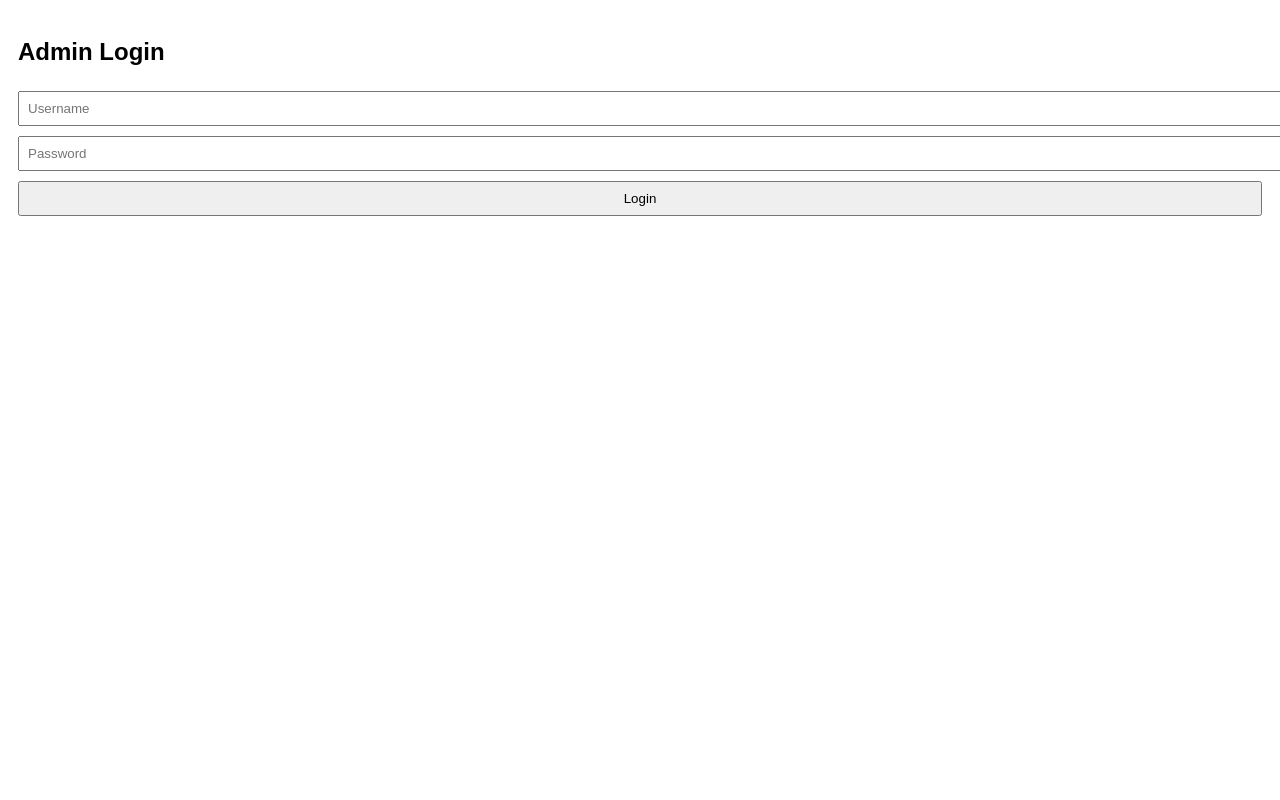
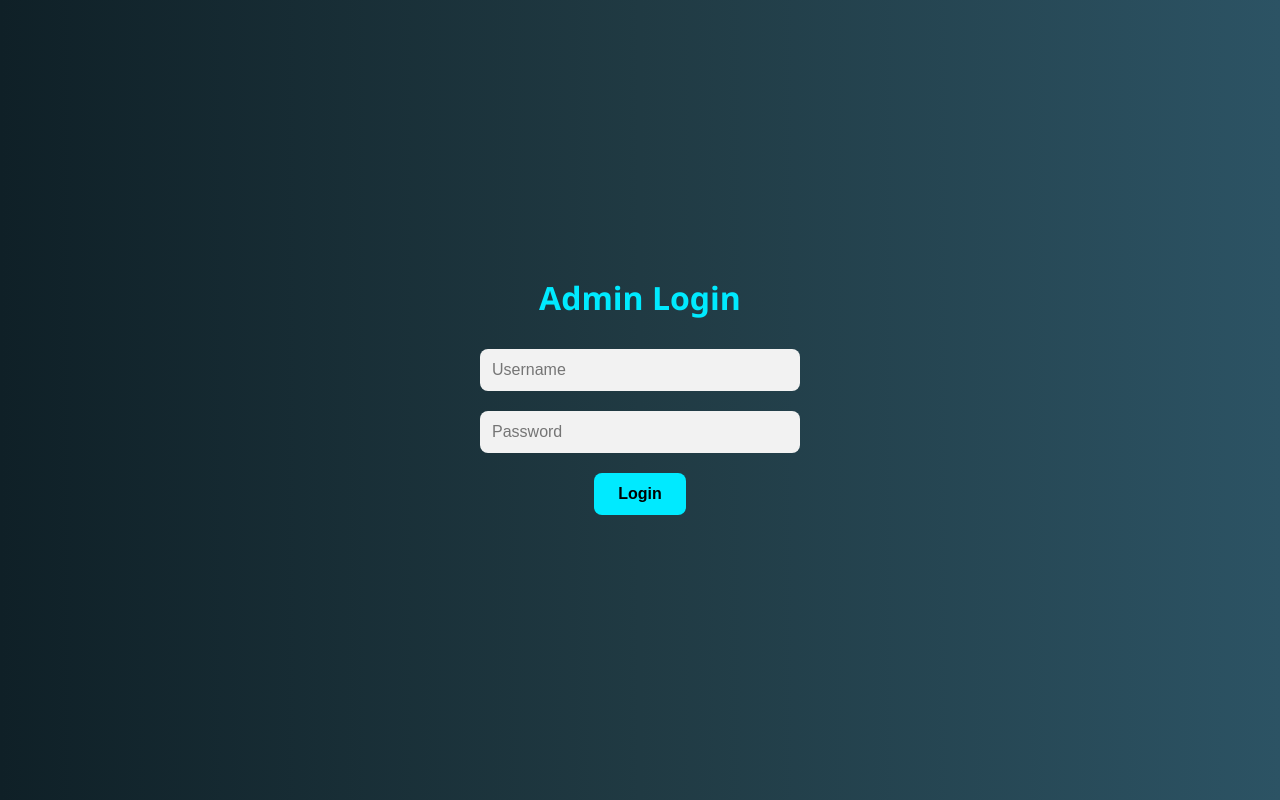
Before and after one commit to gouravdhdb/DG_Service, a plain HTML site: page login.html in a window 1280 px wide. Drawn offline with Linux system fonts and the light colour scheme.

Commit message:
Update style.css

```diff
--- a/style.css
+++ b/style.css
@@ -1,18 +1,82 @@
+/* General Reset */
+* {
+  margin: 0;
+  padding: 0;
+  box-sizing: border-box;
+}
+
+/* Body styling */
 body {
-  font-family: Arial;
-  padding: 10px;
+  font-family: 'Segoe UI', Tahoma, Geneva, Verdana, sans-serif;
+  background: linear-gradient(to right, #0f2027, #203a43, #2c5364);
+  color: #fff;
+  display: flex;
+  flex-direction: column;
+  align-items: center;
+  justify-content: center;
+  height: 100vh;
+  text-align: center;
+  padding: 20px;
 }
-input, button {
-  margin: 5px 0;
-  padding: 8px;
+
+/* Headings */
+h2 {
+  margin-bottom: 20px;
+  font-size: 2rem;
+  color: #00eaff;
+}
+
+/* Input fields */
+input {
+  padding: 12px;
+  margin: 10px 0;
   width: 100%;
+  max-width: 320px;
+  border: none;
+  border-radius: 8px;
+  outline: none;
+  font-size: 1rem;
+  background-color: #f2f2f2;
+  color: #000;
 }
-img {
-  max-width: 100px;
-  display: block;
+
+/* Buttons */
+button {
+  padding: 12px 24px;
+  margin: 10px 5px;
+  border: none;
+  border-radius: 8px;
+  background-color: #00eaff;
+  color: #000;
+  font-weight: bold;
+  font-size: 1rem;
+  cursor: pointer;
+  transition: 0.3s ease;
 }
-.product {
-  border: 1px solid #ccc;
-  margin: 10px 0;
-  padding: 10px;
+
+button:hover {
+  background-color: #00bcd4;
+  transform: scale(1.05);
 }
+
+/* Message */
+#message {
+  margin-top: 15px;
+  color: #ff8c00;
+}
+
+/* Gallery Styling */
+#gallery {
+  display: flex;
+  flex-direction: column;
+  align-items: center;
+  gap: 20px;
+  margin-top: 30px;
+}
+
+#gallery img {
+  width: 80%;
+  max-width: 300px;
+  border-radius: 12px;
+  box-shadow: 0 4px 12px rgba(0, 0, 0, 0.3);
+}
```
